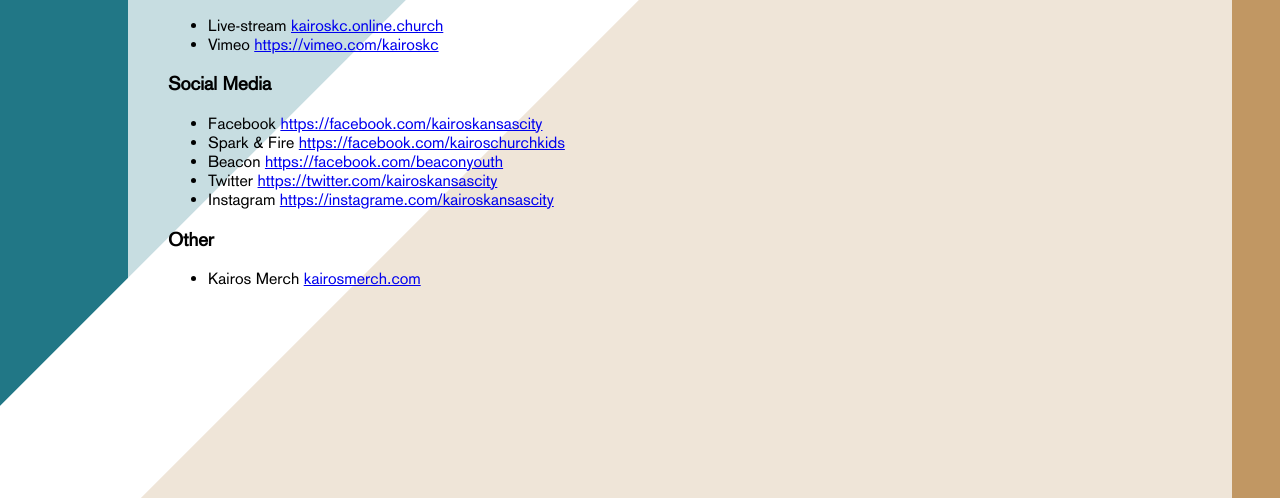
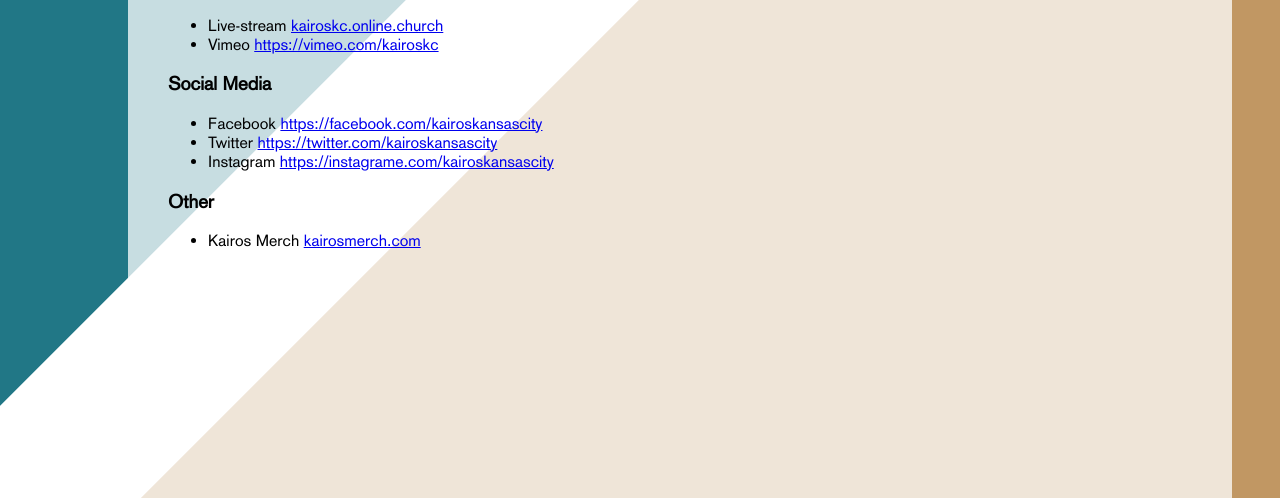
Before and after one commit to jbeers/kairos, a Gatsby site: page /media in a window 1280 px wide. Shown: the part 302-800 px from the top of the page. Built offline with nearby package versions, Linux system fonts and the light colour scheme; Gatsby itself is replaced by a stand-in of ours.

Commit message:
Remove social media links

```diff
--- a/src/pages/media.js
+++ b/src/pages/media.js
@@ -16,8 +16,6 @@
         <h3>Social Media</h3>
         <ul>
             <li>Facebook <Link to="https://facebook.com/kairoskansascity">https://facebook.com/kairoskansascity</Link></li>
-            <li>Spark & Fire <Link to="https://facebook.com/kairoschurchkids">https://facebook.com/kairoschurchkids</Link></li>
-            <li>Beacon 	<Link to="https://facebook.com/beaconyouth">https://facebook.com/beaconyouth</Link></li>
             <li>Twitter 	<Link to="https://twitter.com/kairoskansascity">https://twitter.com/kairoskansascity</Link></li>
             <li>Instagram <Link to="https://instagrame.com/kairoskansascity">https://instagrame.com/kairoskansascity</Link></li>
         </ul>
```
